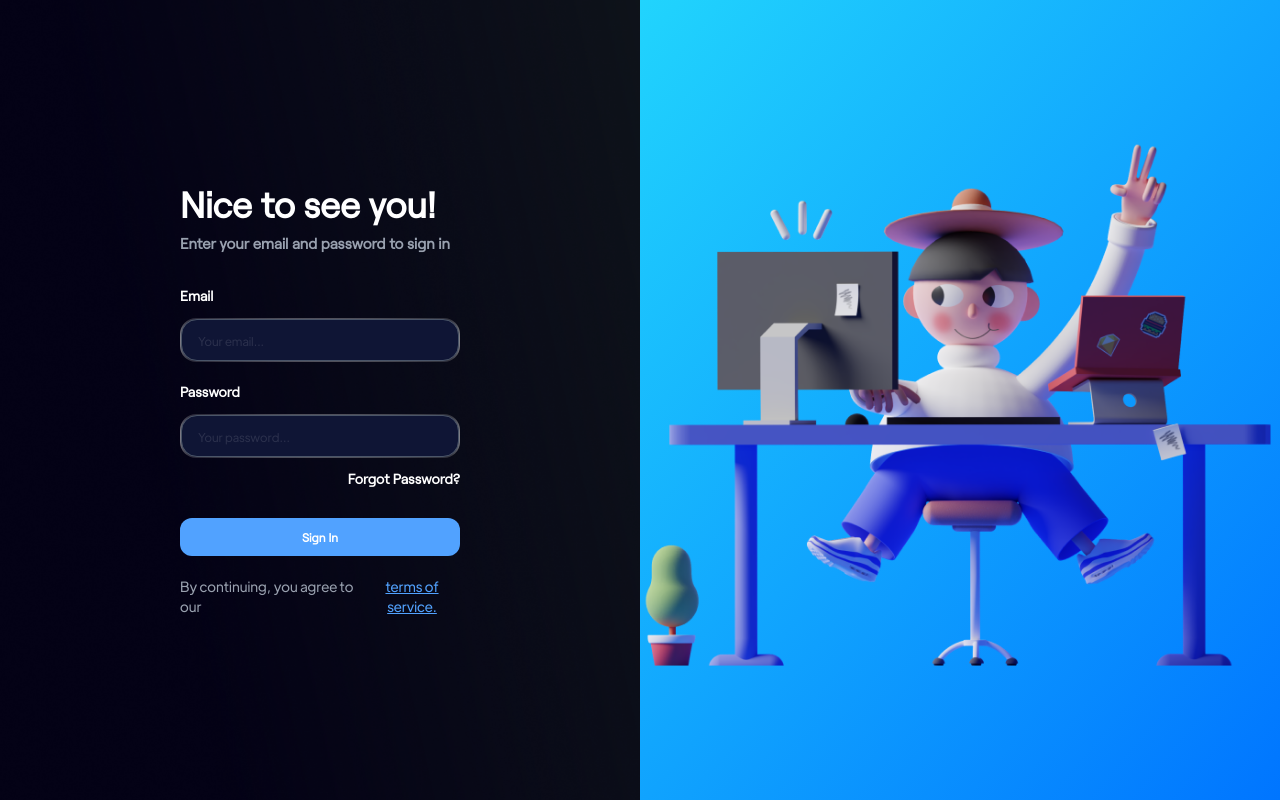
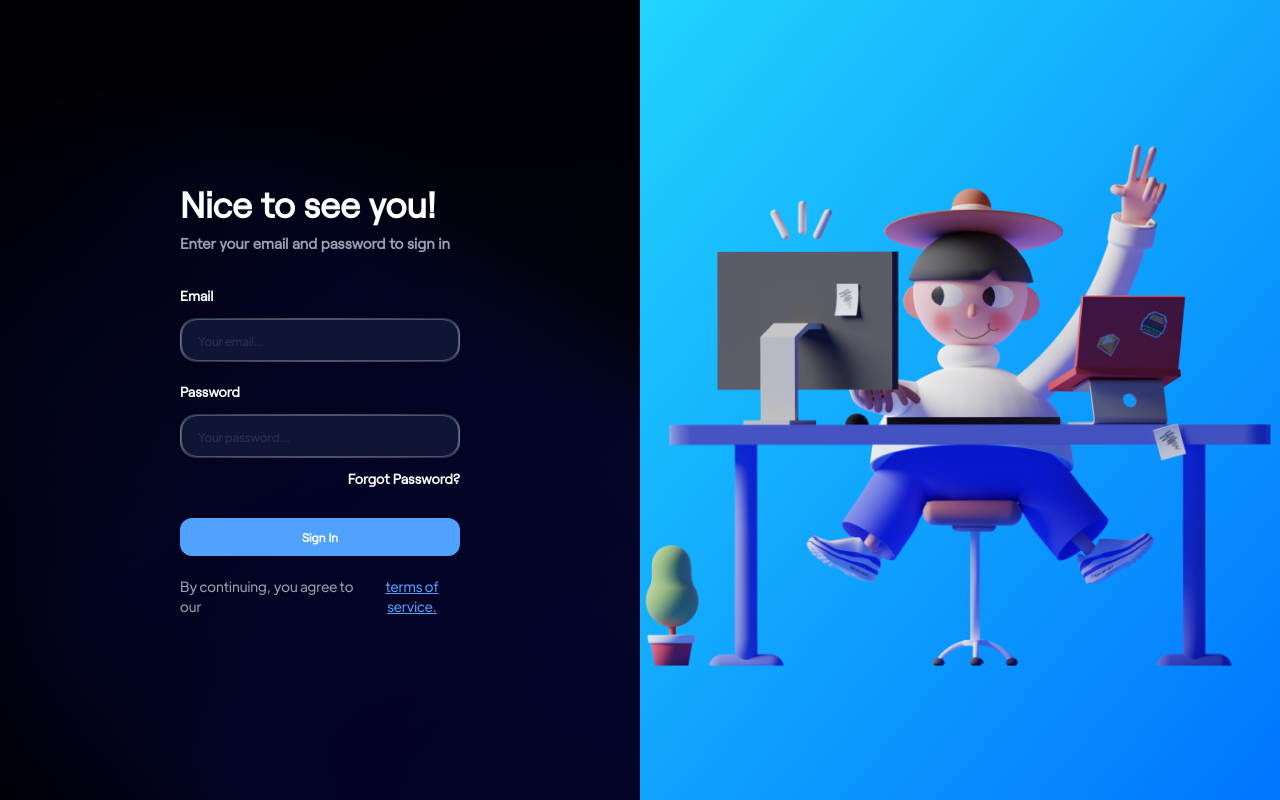
Before and after one commit to srvenient/qr-access, a Next.js app in the folder frontend/: page /sign-in in a window 1280 px wide. Built offline with nearby package versions, Linux system fonts and the light colour scheme.

Commit message:
feat: update background styling in page component for enhanced visual appeal

```diff
--- a/frontend/src/app/(auth)/sign-in/page.tsx
+++ b/frontend/src/app/(auth)/sign-in/page.tsx
@@ -7,13 +7,11 @@ export default function SignInPage() {
     >
       <div className="w-full lg:w-1/2 relative h-screen flex items-center justify-center xl:justify-end px-0 xl:px-45">
         <div
-          className="absolute inset-0 bg-theme-midnight bg-blend-overlay"
-        />
-        <div
-          className="absolute inset-0 bg-[url('/images/auth-overlay-1.png')] bg-center bg-cover"
-          style={{
-            transform: "scaleX(-1)",
-          }}
+          className="absolute inset-0
+             bg-[url('/images/body-background.webp'),linear-gradient(310deg,rgb(15,18,59)14.25%,rgb(9,13,46)56.45%,rgb(2,5,21)86.14%)]
+             bg-cover
+             bg-center
+             bg-blend-multiply"
         />
         <div className="w-full max-w-xs z-10">
           <SignInForm/>
```
Also changed, not shown: frontend/public/images/body-background.webp (added).
